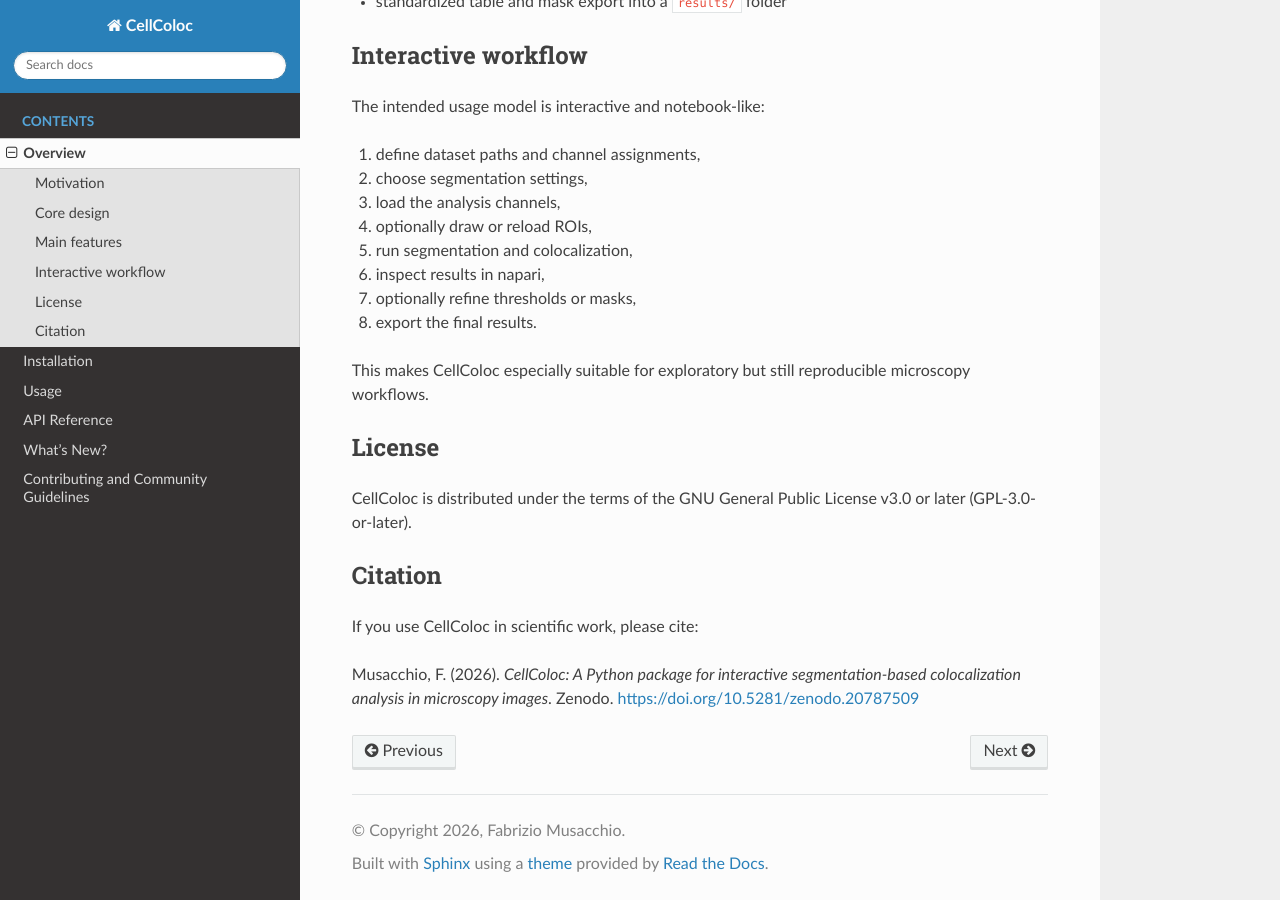
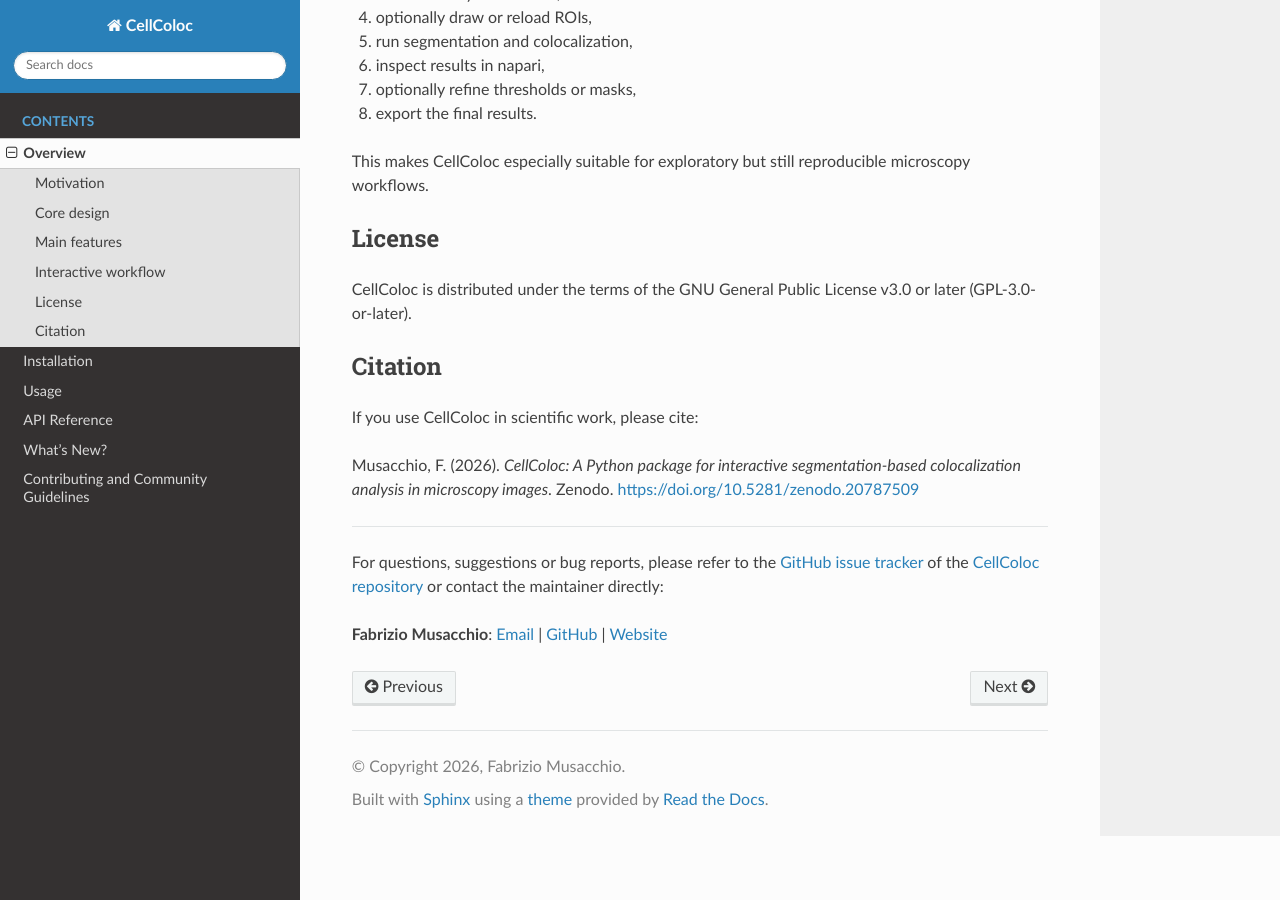
Before and after one commit to FabrizioMusacchio/cellcoloc, a Sphinx documentation site: the page built from docs/source/overview.rst, in a window 1280 px wide and 900 px high, scrolled down 2432 px. Built offline with Sphinx 7.4.7 and the Read the Docs theme 3.1.0, drawn with Linux system fonts in a browser that asks for light colours.

```diff
--- a/docs/source/overview.rst
+++ b/docs/source/overview.rst
@@ -114,3 +114,14 @@ If you use CellColoc in scientific work, please cite:
 Musacchio, F. (2026). *CellColoc: A Python package for interactive
 segmentation-based colocalization analysis in microscopy images*. Zenodo.
 https://doi.org/10.5281/zenodo.20787509
+
+.. raw:: html
+
+   <hr>
+
+For questions, suggestions or bug reports, please refer to the
+`GitHub issue tracker <https://github.com/FabrizioMusacchio/cellcoloc/issues>`_ of
+the `CellColoc repository <https://github.com/FabrizioMusacchio/cellcoloc>`_ or contact the maintainer
+directly:
+
+| **Fabrizio Musacchio**: `Email <mailto:fabrizio.musacchio@dzne.de>`_ | `GitHub <https://github.com/FabrizioMusacchio>`_ | `Website <https://www.fabriziomusacchio.com>`_
```
Also changed, not shown: other parts of docs/source/overview.rst (+1 -1 lines), docs/source/index.rst (+53 -1 lines).
